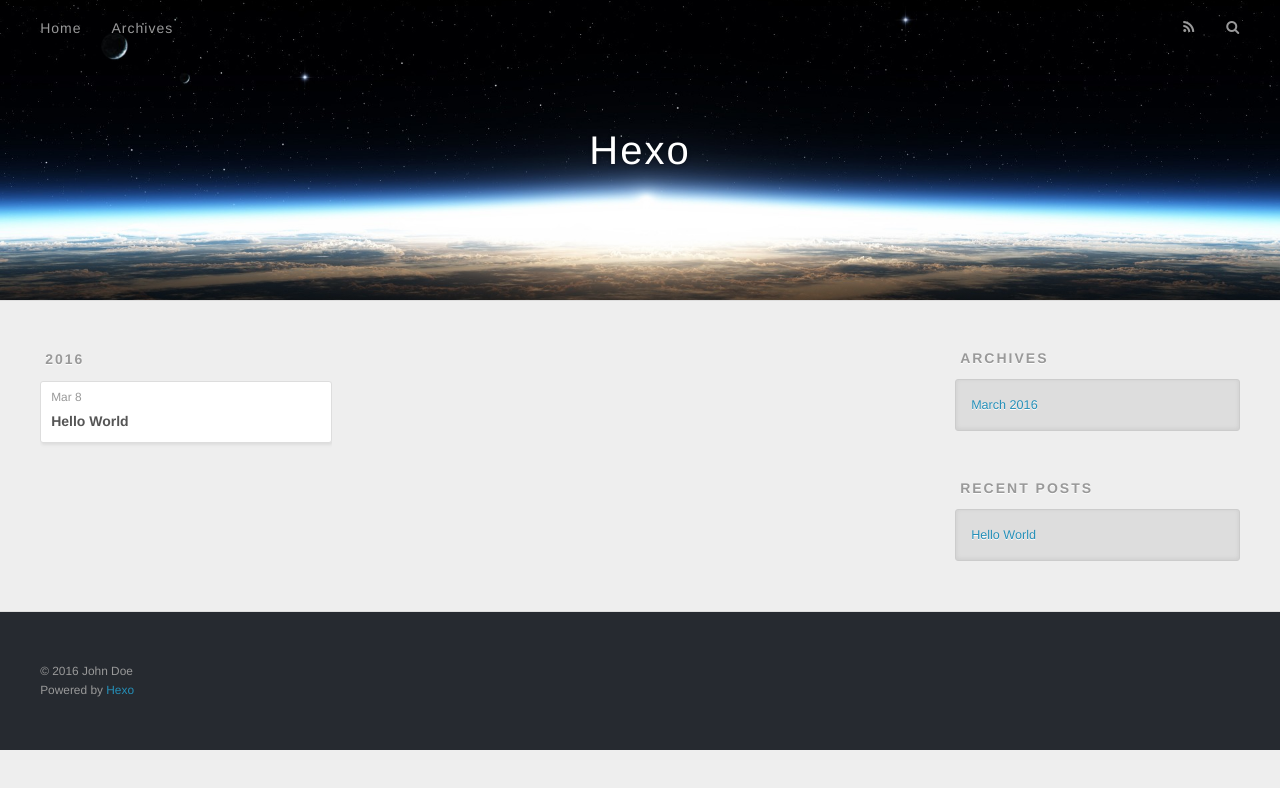
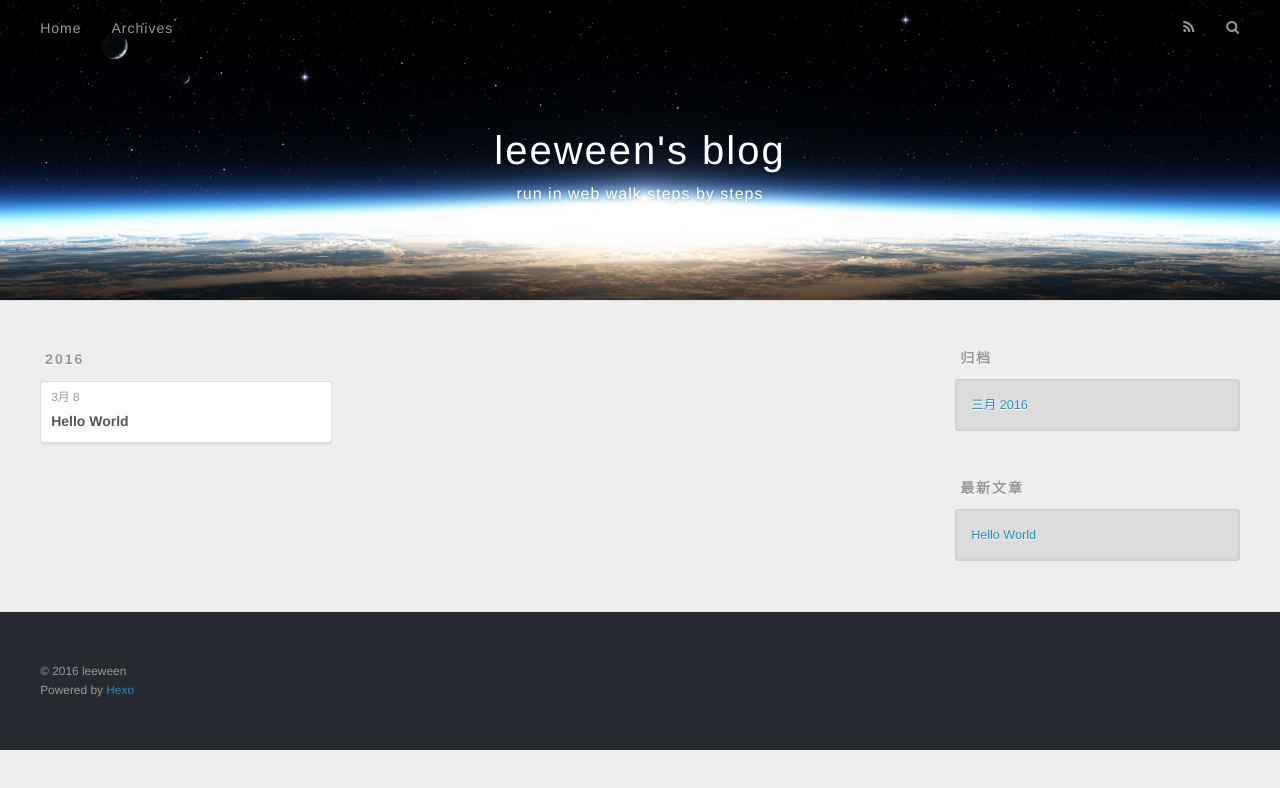
Before and after one commit to leeween/leeween.github.io, a plain HTML site: page archives/index.html in a window 1280 px wide. Drawn offline with nearby package versions, Linux system fonts and the light colour scheme.

Commit message:
Site updated: 2016-03-08 21:06:50

```diff
--- a/archives/index.html
+++ b/archives/index.html
@@ -3,19 +3,19 @@
 <head>
   <meta charset="utf-8">
 
-  <title>Archives | Hexo</title>
+  <title>归档 | leeween&#39;s blog</title>
   <meta name="viewport" content="width=device-width, initial-scale=1, maximum-scale=1">
-  <meta name="description">
+  <meta name="description" content="run in web walk steps by steps">
 <meta property="og:type" content="website">
-<meta property="og:title" content="Hexo">
+<meta property="og:title" content="leeween's blog">
 <meta property="og:url" content="http://yoursite.com/archives/index.html">
-<meta property="og:site_name" content="Hexo">
-<meta property="og:description">
+<meta property="og:site_name" content="leeween's blog">
+<meta property="og:description" content="run in web walk steps by steps">
 <meta name="twitter:card" content="summary">
-<meta name="twitter:title" content="Hexo">
-<meta name="twitter:description">
+<meta name="twitter:title" content="leeween's blog">
+<meta name="twitter:description" content="run in web walk steps by steps">
 
-    <link rel="alternate" href="/atom.xml" title="Hexo" type="application/atom+xml">
+    <link rel="alternate" href="/atom.xml" title="leeween&#39;s blog" type="application/atom+xml">
 
 
     <link rel="icon" href="/favicon.png">
@@ -36,8 +36,12 @@
   <div id="header-outer" class="outer">
     <div id="header-title" class="inner">
       <h1 id="logo-wrap">
-        <a href="/" id="logo">Hexo</a>
+        <a href="/" id="logo">leeween&#39;s blog</a>
       </h1>
+
+        <h2 id="subtitle-wrap">
+          <a href="/" id="subtitle">run in web walk steps by steps</a>
+        </h2>
 
     </div>
     <div id="header-inner" class="inner">
@@ -53,7 +57,7 @@
 
           <a id="nav-rss-link" class="nav-icon" href="/atom.xml" title="RSS Feed"></a>
 
-        <a id="nav-search-btn" class="nav-icon" title="Search"></a>
+        <a id="nav-search-btn" class="nav-icon" title="搜索"></a>
       </nav>
       <div id="search-form-wrap">
         <form action="//google.com/search" method="get" accept-charset="UTF-8" class="search-form"><input type="search" name="q" results="0" class="search-form-input" placeholder="Search"><button type="submit" class="search-form-submit">&#xF002;</button><input type="hidden" name="sitesearch" value="http://yoursite.com"></form>
@@ -79,7 +83,7 @@
   <div class="archive-article-inner">
     <header class="archive-article-header">
       <a href="/2016/03/08/hello-world/" class="archive-article-date">
-  <time datetime="2016-03-08T12:44:51.211Z" itemprop="datePublished">Mar 8</time>
+  <time datetime="2016-03-08T12:44:51.211Z" itemprop="datePublished">3月 8</time>
 </a>
 
 
@@ -110,9 +114,9 @@
 
 
   <div class="widget-wrap">
-    <h3 class="widget-title">Archives</h3>
+    <h3 class="widget-title">归档</h3>
     <div class="widget">
-      <ul class="archive-list"><li class="archive-list-item"><a class="archive-list-link" href="/archives/2016/03/">March 2016</a></li></ul>
+      <ul class="archive-list"><li class="archive-list-item"><a class="archive-list-link" href="/archives/2016/03/">三月 2016</a></li></ul>
     </div>
   </div>
 
@@ -120,7 +124,7 @@
 
 
   <div class="widget-wrap">
-    <h3 class="widget-title">Recent Posts</h3>
+    <h3 class="widget-title">最新文章</h3>
     <div class="widget">
       <ul>
 
@@ -140,7 +144,7 @@
 
   <div class="outer">
     <div id="footer-info" class="inner">
-      &copy; 2016 John Doe<br>
+      &copy; 2016 leeween<br>
       Powered by <a href="http://hexo.io/" target="_blank">Hexo</a>
     </div>
   </div>
```
Also changed, not shown: 2016/03/08/hello-world/index.html (+14 -10 lines), archives/2016/03/index.html (+19 -15 lines), archives/2016/index.html (+19 -15 lines), index.html (+19 -15 lines).
